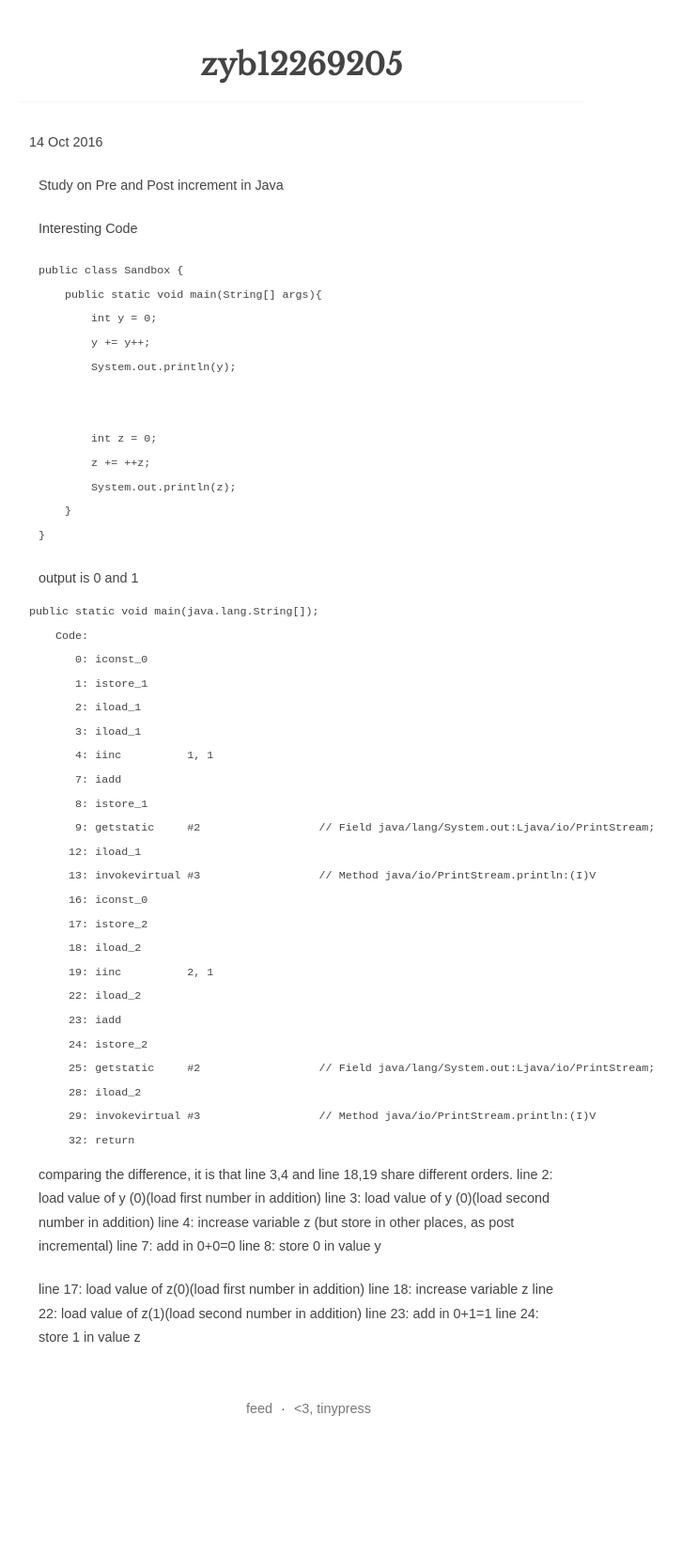
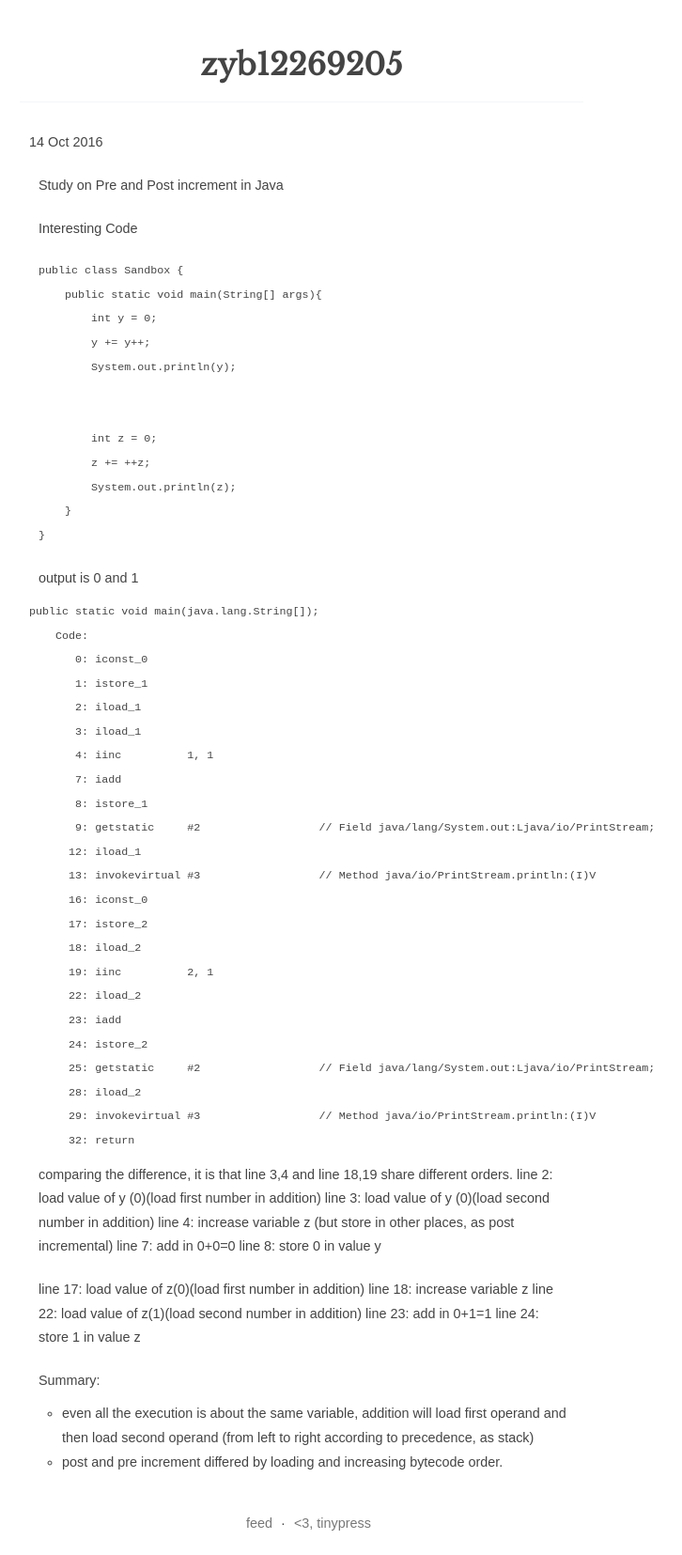
Before and after one commit to zyb12269205/zyb12269205.github.io, a Jekyll site: the page built from index.html, in a window 1280 px wide. Shown: the whole page at 94% size, without its empty margins (319-1045 px from the left). Built offline with Jekyll 4.4.1, drawn with Linux system fonts in a browser that asks for light colours; the list of posts is cut into pages by our own code; before the commit the page ends 1532 px from its top, so only the background shows below that.

Commit message:
Post update: Post and Pre increments

```diff
--- a/_posts/2016-10-14-post-and-pre-increments.markdown
+++ b/_posts/2016-10-14-post-and-pre-increments.markdown
@@ -62,3 +62,7 @@ line 18: increase variable z
 line 22: load value of z(1)(load second number in addition)
 line 23: add in 0+1=1
 line 24: store 1 in value z
+
+Summary:
+- even all the execution is about the same variable, addition will load first operand and then load second operand (from left to right according to precedence, as stack)
+- post and pre increment differed by loading and increasing bytecode order.
```
Also changed, not shown: other parts of _posts/2016-10-14-post-and-pre-increments.markdown (+1 -1 lines).
